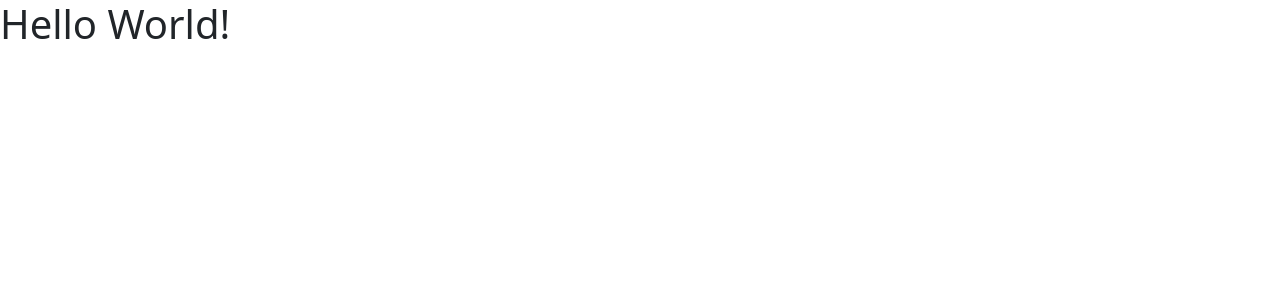
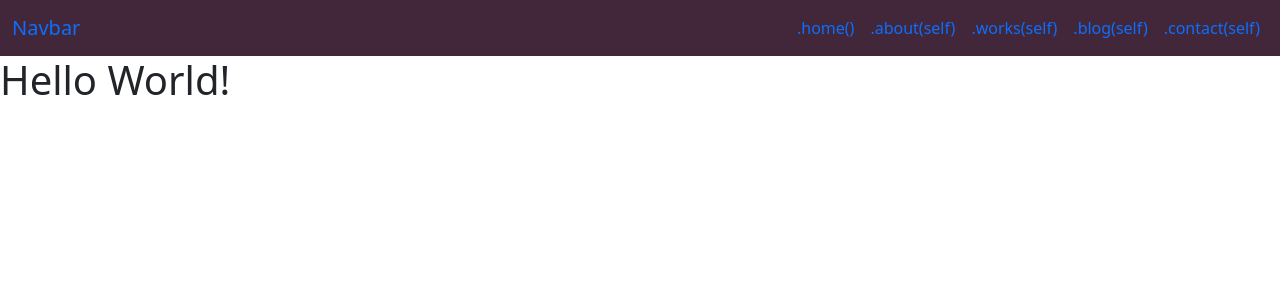
Before and after one commit to Ken-mbira/Portfolio, a Django app: page / in a window 1280 px wide. Shown: the top 300 px of the page. Run offline with Django 3.2, Linux system fonts and the light colour scheme.

Commit message:
add navbar

```diff
--- a/app/templates/portfolio/base.html
+++ b/app/templates/base.html
@@ -13,7 +13,7 @@
 </head>
 
 <body>
-    {% block content %} {% endblock %}
+    {% include 'portfolio/navbar.html' %} {% block content %} {% endblock %}
 
     <!-- Optional JavaScript; choose one of the two! -->
 
--- a/app/templates/portfolio/index.html
+++ b/app/templates/portfolio/index.html
@@ -1,4 +1,4 @@
-{% extends 'portfolio/base.html' %} {% block content %}
+{% extends 'base.html' %} {% block content %}
 <h1>Hello World!</h1>
 
 {% endblock %}
--- /dev/null
+++ b/app/templates/portfolio/navbar.html
@@ -0,0 +1,27 @@
+<nav class="navbar navbar-expand-lg" style="background-color: #42273B">
+    <div class="container-fluid">
+        <a class="navbar-brand" href="{% url 'home' %}">Navbar</a>
+        <div class="navbar-right">
+            <button class="navbar-toggler" type="button" data-bs-toggle="collapse" data-bs-target="#navbarSupportedContent" aria-controls="navbarSupportedContent" aria-expanded="false" aria-label="Toggle navigation"><span class="navbar-toggler-icon"></span></button>
+            <div class="collapse navbar-collapse" id="navbarSupportedContent">
+                <ul class="navbar-nav me-auto mb-2 mb-lg-0">
+                    <li class="nav-item">
+                        <a class="nav-link" aria-current="page" href="#">.home()</a>
+                    </li>
+                    <li class="nav-item">
+                        <a class="nav-link" href="#">.about(self)</a>
+                    </li>
+                    <li class="nav-item">
+                        <a class="nav-link" href="#">.works(self)</a>
+                    </li>
+                    <li class="nav-item">
+                        <a class="nav-link" href="#">.blog(self)</a>
+                    </li>
+                    <li class="nav-item">
+                        <a class="nav-link" href="#">.contact(self)</a>
+                    </li>
+                </ul>
+            </div>
+        </div>
+    </div>
+</nav>
```
